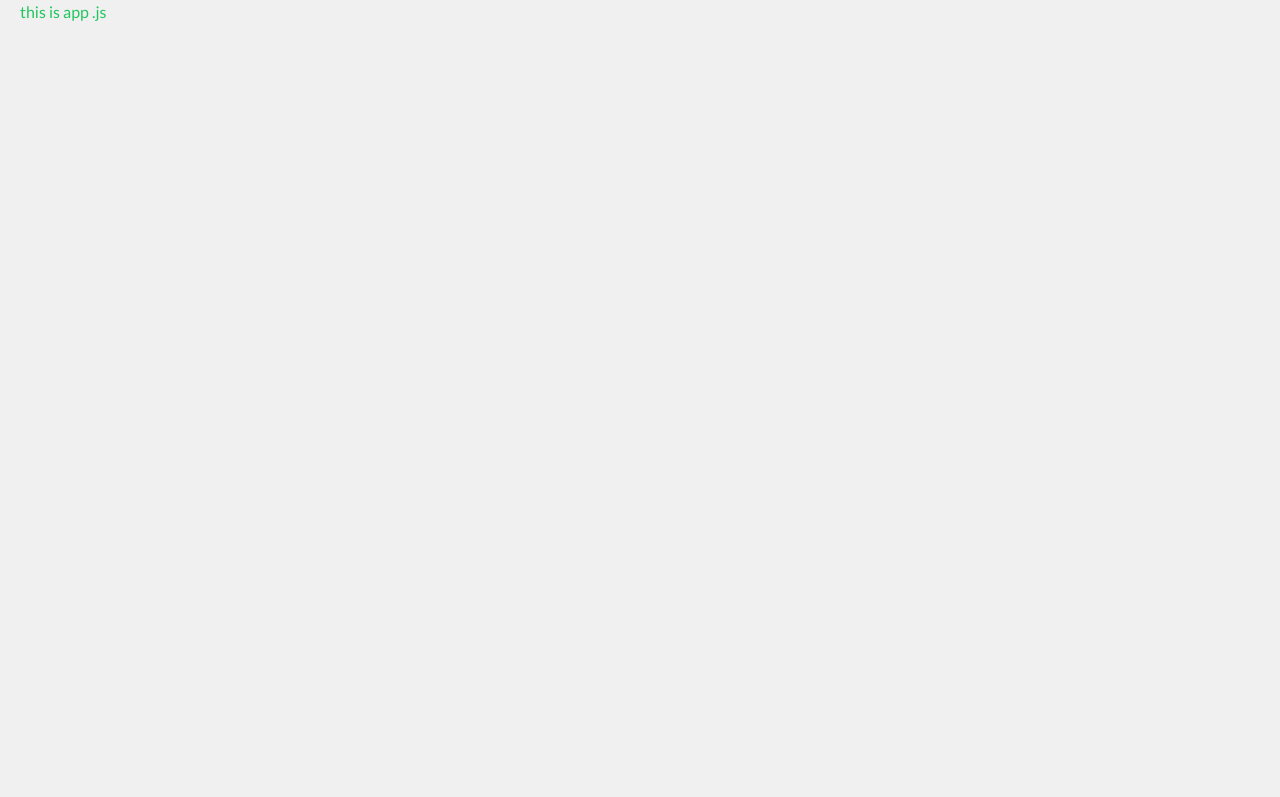
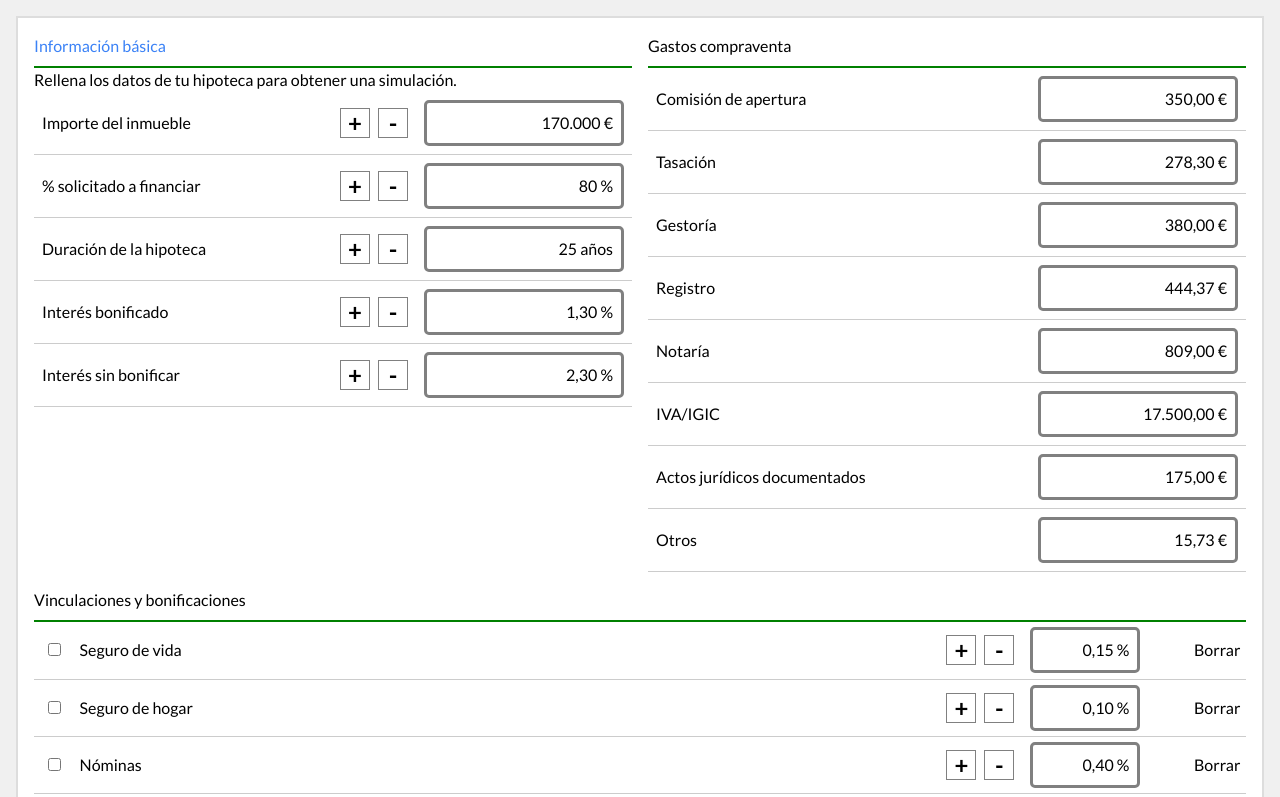
Before and after one commit to Md-uddin/kaeson-calculator-up, a React (Create React App) app: page / in a window 1280 px wide. Shown: the top 797 px of the page. Built offline with nearby package versions, Linux system fonts and the light colour scheme.

Commit message:
settup tsconfig with baseurl as well

```diff
--- a/src/App.js
+++ b/src/App.js
@@ -1,17 +1,15 @@
-
-
-// import Calculator from "components/Calculator";
-// import Layout from "components/Layout";
+import Calculator from "components/Calculator";
+import Layout from "components/Layout";
 
 function App() {
   return (
-    <div className="text-green-500 mx-5">
-      {/* <GlobalStyle /> */}
-      {/* <Layout>
-        <Calculator /> */}
-      {/* </Layout> */}
-      this is app .js
-    </div>
+    <>
+
+      <Layout>
+        <Calculator />
+      </Layout>
+
+    </>
   );
 }
 
--- a/src/components/Calculator/index.js
+++ b/src/components/Calculator/index.js
@@ -1,7 +1,7 @@
 /* eslint-disable react-hooks/exhaustive-deps */
 import React from "react";
 
-import Bonifications from "components/Bonifications";
+import Bonifications from "../Bonifications/index";
 import Resume from "components/Resume";
 import SimulationData from "components/SimulationData";
 
```
Also changed, not shown: tsconfig.json (added, +21 -0 lines).
